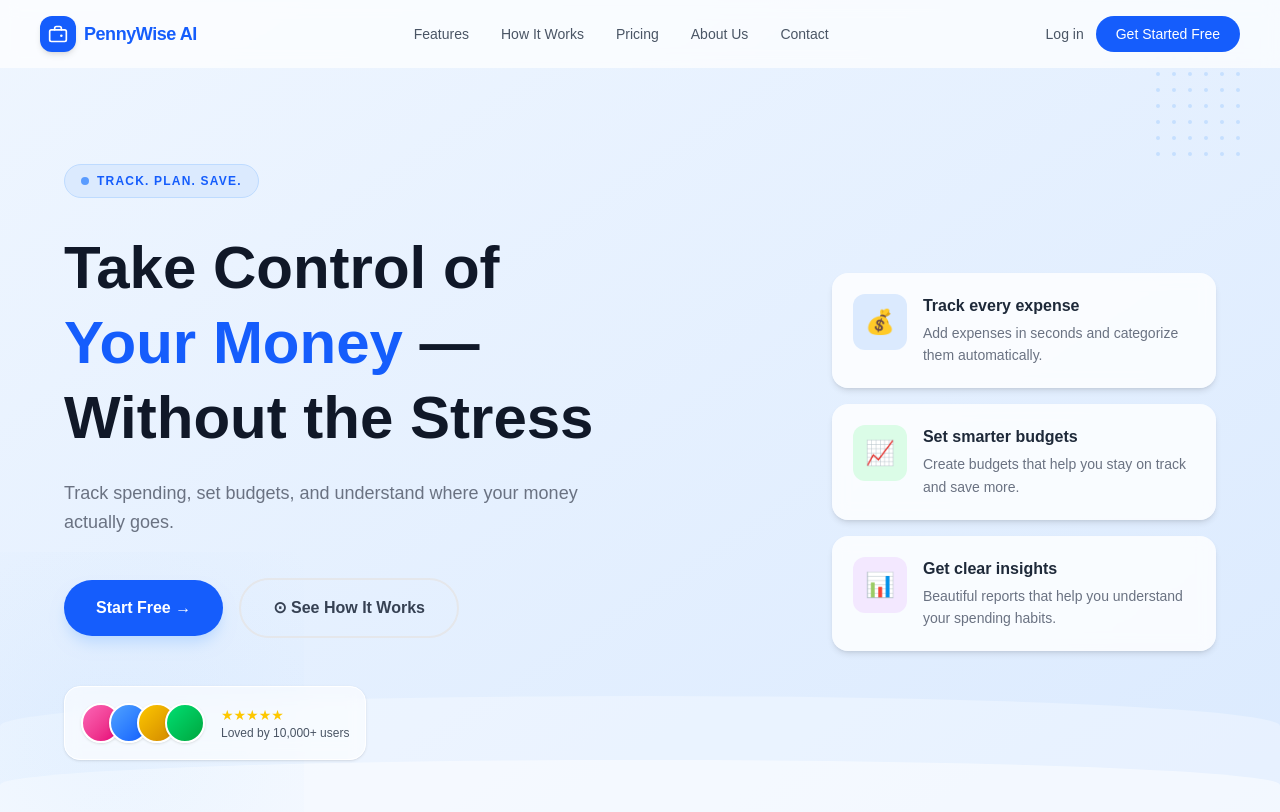
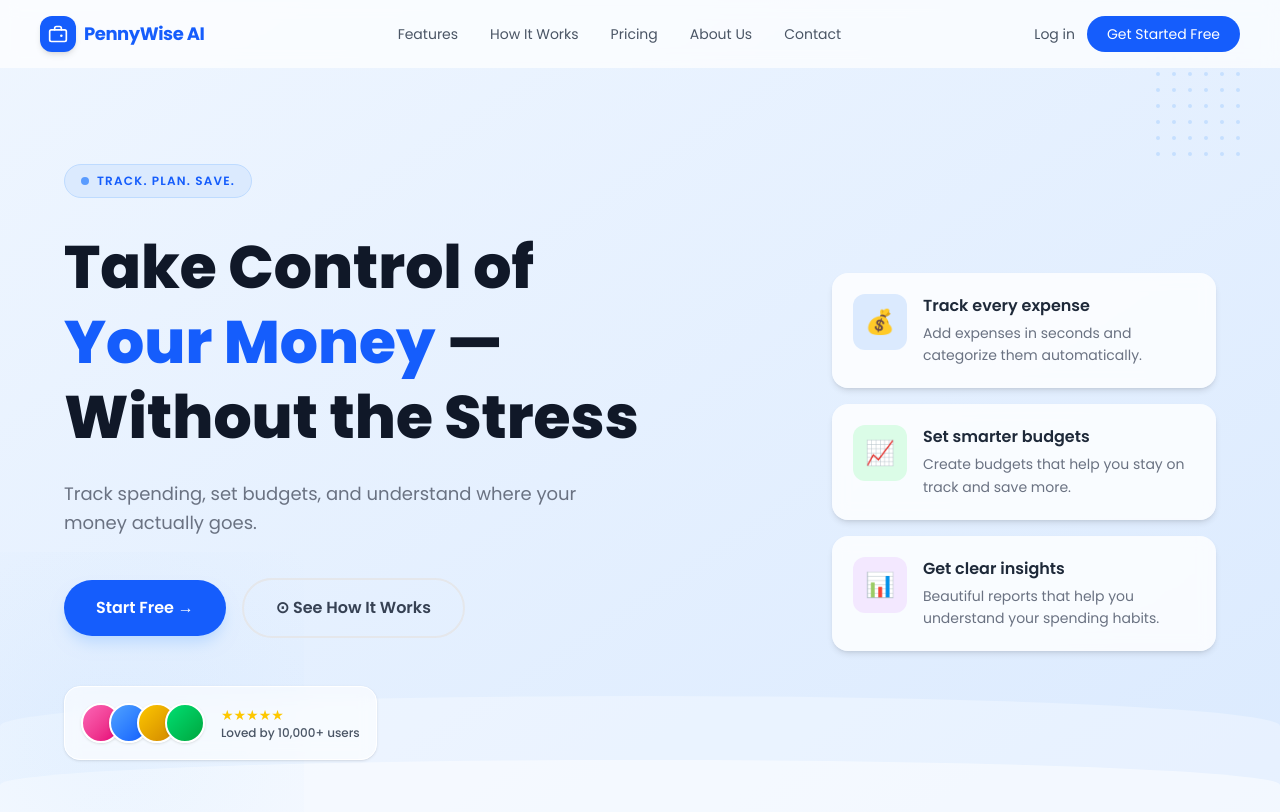
Before and after one commit to fanjorin/grp3-expense-tracker, a Next.js app in the folder frontend/: page / in a window 1280 px wide. Shown: the top 812 px of the page. Built offline with nearby package versions, Linux system fonts and the light colour scheme.

Commit message:
fix: typo in font-family declaration

```diff
--- a/frontend/app/globals.css
+++ b/frontend/app/globals.css
@@ -22,5 +22,5 @@
 body {
     background: var(--background);
     color: var(--foreground);
-    font-family: Poppings, Arial, Helvetica, sans-serif;
+    font-family: Poppins, Arial, Helvetica, sans-serif;
 }
```
